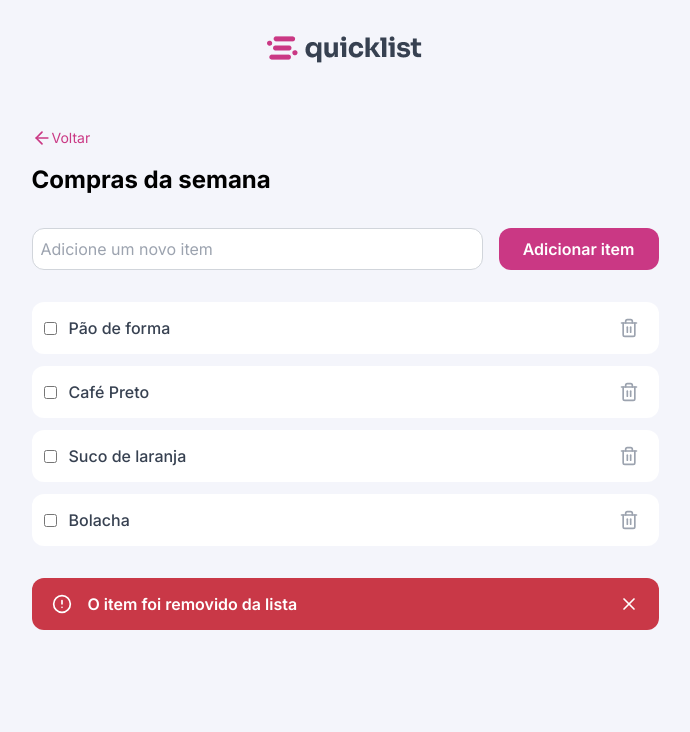
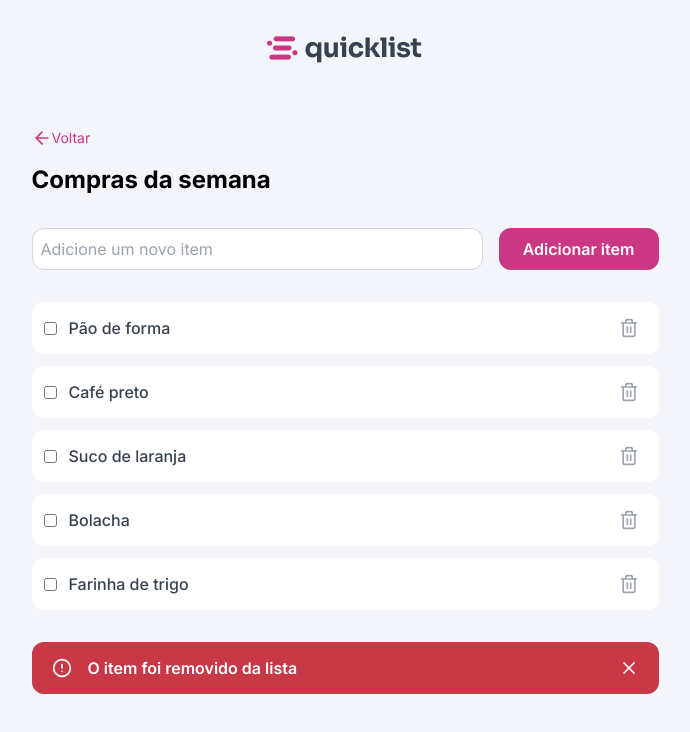
Before and after one commit to cesar7722a/buyList, a React (Vite) app: page / in a window 1280 px wide. Shown: the top 732 px of the page, without its empty margins (295-985 px from the left). Built offline with nearby package versions, Linux system fonts and the light colour scheme.

Commit message:
feat:criei um array para a lista de compras

```diff
--- a/package.json
+++ b/package.json
@@ -12,7 +12,8 @@
   "dependencies": {
     "lucide-react": "^0.436.0",
     "react": "^18.3.1",
-    "react-dom": "^18.3.1"
+    "react-dom": "^18.3.1",
+    "use-immer": "^0.10.0"
   },
   "devDependencies": {
     "@eslint/js": "^9.9.0",
--- a/src/App.tsx
+++ b/src/App.tsx
@@ -3,8 +3,19 @@ import { CardAlert } from "./components/CardAlert";
 import { FormAdd } from "./components/FormAdd";
 import { CardText } from "./components/CardText";
 import { HeaderLogo } from "./components/HeaderLLogo";
-
+import { useImmer } from "use-immer";
+interface ListProps {
+  name: string;
+  id: number;
+}
 export function App() {
+  const [lists, updateLists] = useImmer<ListProps[]>([
+    { name: "Pão de forma", id: 1 },
+    { name: "Café preto", id: 2 },
+    { name: "Suco de laranja", id: 3 },
+    { name: "Bolacha", id: 4 },
+    { name: "Farinha de trigo", id: 5 },
+  ]);
   return (
     <div className="flex justify-center items-center flex-col gap-8 pb-4">
       <HeaderLogo />
@@ -12,46 +23,18 @@ export function App() {
         <CardText />
         <FormAdd />
         <ul className="space-y-3">
-          <li className="flex items-center gap-3 px-3 py-2 rounded-xl bg-white ">
-            <input type="checkbox" className="accent-[#CA3884]" />
-            <p className="flex-1 text-[#374151] font-medium">Pão de forma</p>
-            <span className="p-2">
-              <Trash2 className="size-5 text-[#9CA3AF]" />
-            </span>
-          </li>
-
-          <li className="flex items-center gap-3 px-3 py-2 rounded-xl bg-white ">
-            <input
-              type="checkbox"
-              className="rounded-md border border-[#F4F5FB] text-white hover:border-[#B9C2D0] selection:text-[#C3884]"
-            />
-            <p className="flex-1 text-[#374151] font-medium">Café Preto</p>
-            <span className="p-2">
-              <Trash2 className="size-5 text-[#9CA3AF]" />
-            </span>
-          </li>
-
-          <li className="flex items-center gap-3 px-3 py-2 rounded-xl bg-white ">
-            <input
-              type="checkbox"
-              className="rounded-md border border-[#F4F5FB] text-white hover:border-[#B9C2D0] selection:text-[#C3884]"
-            />
-            <p className="flex-1 text-[#374151] font-medium">Suco de laranja</p>
-            <span className="p-2">
-              <Trash2 className="size-5 text-[#9CA3AF]" />
-            </span>
-          </li>
-
-          <li className="flex items-center gap-3 px-3 py-2 rounded-xl bg-white ">
-            <input
-              type="checkbox"
-              className="rounded-md border border-[#F4F5FB] text-white hover:border-[#B9C2D0] selection:text-[#C3884]"
-            />
-            <p className="flex-1 text-[#374151] font-medium">Bolacha</p>
-            <span className="p-2">
-              <Trash2 className="size-5 text-[#9CA3AF]" />
-            </span>
-          </li>
+          {lists.map((list) => (
+            <li
+              key={list.id}
+              className="flex items-center gap-3 px-3 py-2 rounded-xl bg-white "
+            >
+              <input type="checkbox" className="accent-[#CA3884]" />
+              <p className="flex-1 text-[#374151] font-medium">{list.name}</p>
+              <span className="p-2">
+                <Trash2 className="size-5 text-[#9CA3AF]" />
+              </span>
+            </li>
+          ))}
         </ul>
         <CardAlert />
       </div>
```
Also changed, not shown: 1 other file (tests, documents, lock files or other folders).
